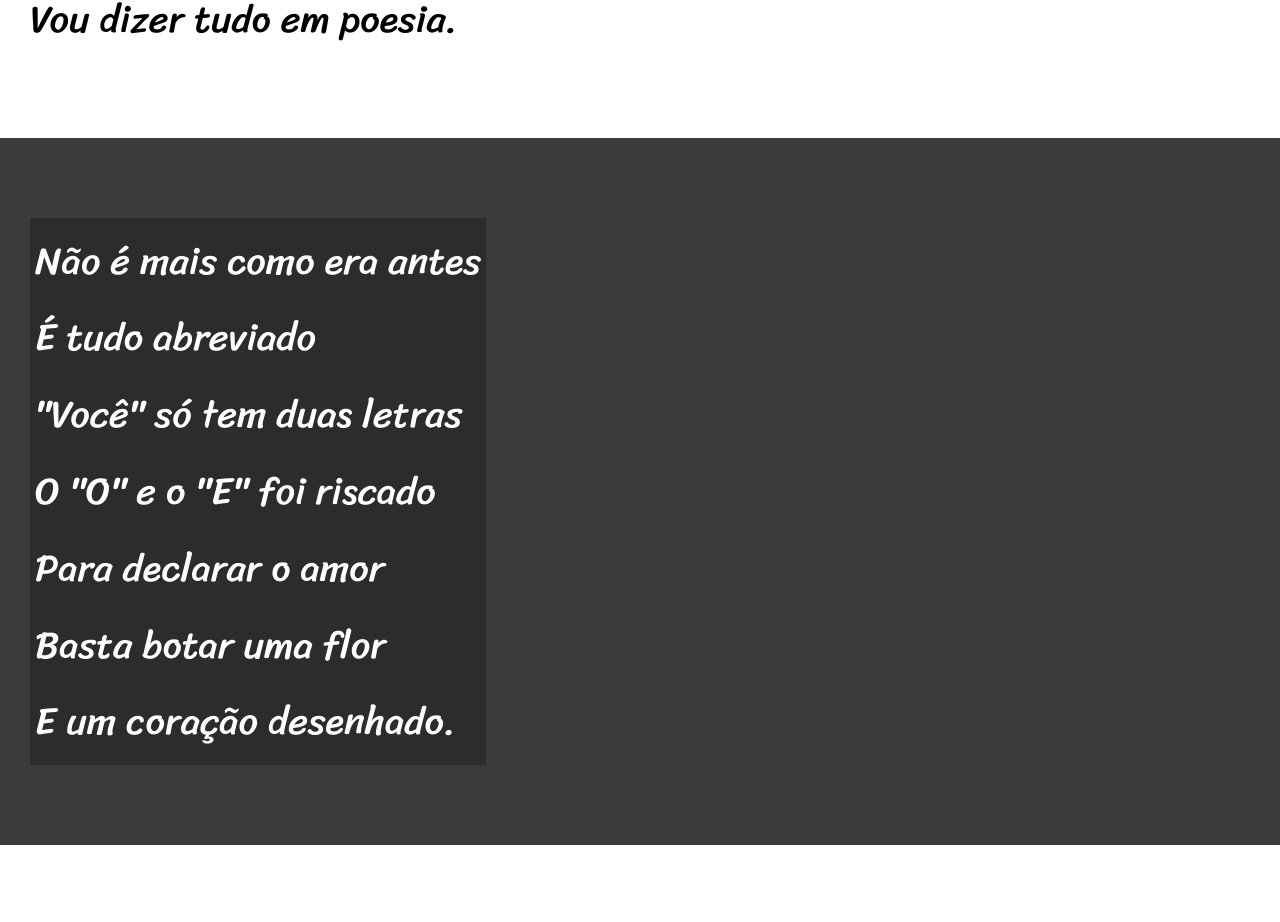
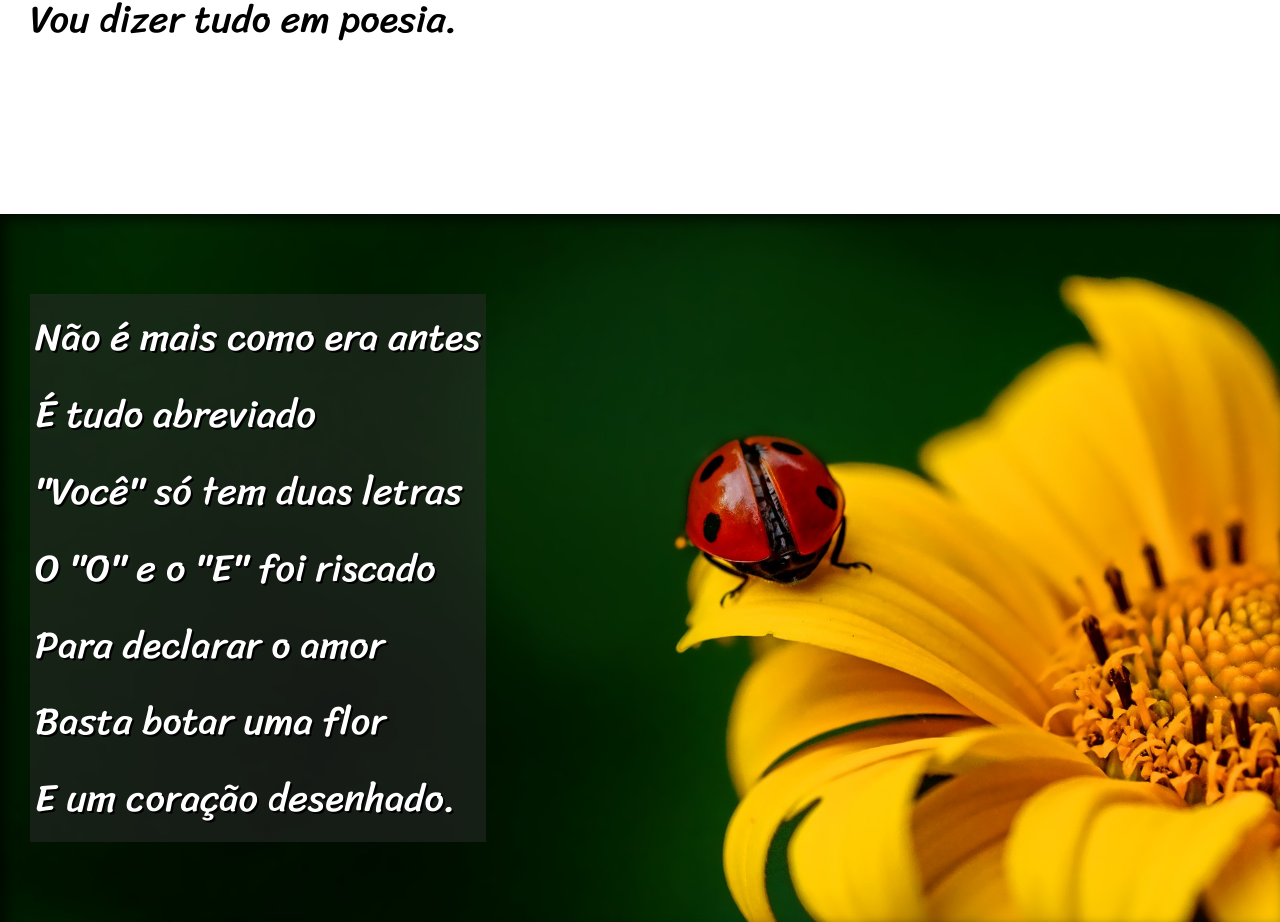
Before and after one commit to edugriebler/html-css, a plain HTML site: page Desafios/Desafio 012/index.html in a window 1280 px wide. Shown: the part 749-1671 px from the top of the page. Drawn offline with Linux system fonts and the light colour scheme.

Commit message:
atualização imagens

```diff
--- a/Desafios/Desafio 012/estilo/style.css
+++ b/Desafios/Desafio 012/estilo/style.css
@@ -60,6 +60,10 @@ section {
     font-size: 3vw;
 }
 
+section>p {
+    padding-bottom: 2em;
+}
+
 section.normal {
     background-color: white;
     color: black;
@@ -68,13 +72,27 @@ section.normal {
 section.imagem {
     background-color: rgb(59, 59, 59);
     color: white;
+    box-shadow: inset 6px 6px 13px 0px rgba(0, 0, 0, 0.63);
+    background-attachment: fixed;
 }
 
-section.imagem >p {
+section.imagem>p {
     display: inline-block;
     padding: 5px;
-    background-color: rgb(44, 44, 44);
+    background-color: rgba(44, 44, 44, 0.507);
+    text-shadow: 2px 2px 0px black;
 
+}
+
+section#img01 {
+    background-image: url(../imagens/background001.jpg);
+    background-position: right center;
+    background-size: cover;
+}
+section#img02 {
+    background-image: url(../imagens/background002.jpg);
+    background-position: right center;
+    background-size: cover;
 }
 
 footer {
--- a/Desafios/Desafio 012/index.html
+++ b/Desafios/Desafio 012/index.html
@@ -29,7 +29,7 @@
         </p>
     </section>
 
-    <section class="imagem">
+    <section class="imagem" id="img01">
         <p>
             Não é mais como era antes <br>
             É tudo abreviado <br>
@@ -63,7 +63,7 @@
         </p>
     </section>
 
-    <section class="imagem">
+    <section class="imagem" id="img02">
         <p>
             Tenho saudade das cartas <br>
             Escritas com a própria mão <br>
```
